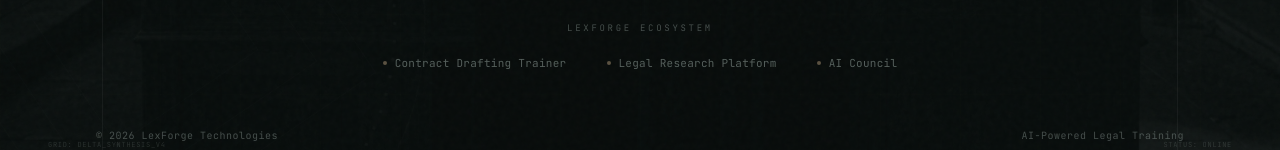
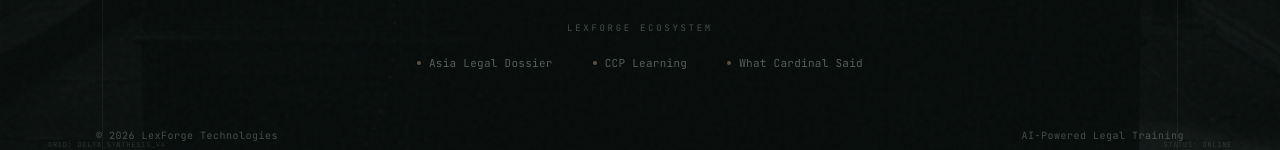
Before and after one commit to Ravs0/Legal-Trial, a React (Vite) app: page /#/landing in a window 1280 px wide. Shown: the part 786-936 px from the top of the page. Built offline with nearby package versions, Linux system fonts and the light colour scheme; a web font is replaced by a local one.

Commit message:
fix: update ecosystem links with real URLs (asia-legal-dossier, ccp-learning, what-cardinal-said)

```diff
--- a/screens/LandingScreen.tsx
+++ b/screens/LandingScreen.tsx
@@ -169,31 +169,31 @@ const LandingScreen: React.FC = () => {
           </p>
           <div className="flex flex-wrap items-center justify-center gap-6 sm:gap-10">
             <a
-              href="https://contracting-trainer.vercel.app"
+              href="https://asia-legal-dossier.vercel.app/"
               target="_blank"
               rel="noopener noreferrer"
               className="group flex items-center gap-2 text-brand-text-secondary/50 hover:text-brand-accent transition-colors duration-300"
             >
               <span className="w-1 h-1 rounded-full bg-brand-accent/40 group-hover:bg-brand-accent transition-colors" />
-              <span className="text-[11px] font-mono tracking-wide">Contract Drafting Trainer</span>
+              <span className="text-[11px] font-mono tracking-wide">Asia Legal Dossier</span>
             </a>
             <a
-              href="https://legal-research-platform.vercel.app"
+              href="https://repo-ccp-learning.vercel.app/"
               target="_blank"
               rel="noopener noreferrer"
               className="group flex items-center gap-2 text-brand-text-secondary/50 hover:text-brand-accent transition-colors duration-300"
             >
               <span className="w-1 h-1 rounded-full bg-brand-accent/40 group-hover:bg-brand-accent transition-colors" />
-              <span className="text-[11px] font-mono tracking-wide">Legal Research Platform</span>
+              <span className="text-[11px] font-mono tracking-wide">CCP Learning</span>
             </a>
             <a
-              href="https://ai-council.vercel.app"
+              href="https://what-cardinal-said.vercel.app/"
               target="_blank"
               rel="noopener noreferrer"
               className="group flex items-center gap-2 text-brand-text-secondary/50 hover:text-brand-accent transition-colors duration-300"
             >
               <span className="w-1 h-1 rounded-full bg-brand-accent/40 group-hover:bg-brand-accent transition-colors" />
-              <span className="text-[11px] font-mono tracking-wide">AI Council</span>
+              <span className="text-[11px] font-mono tracking-wide">What Cardinal Said</span>
             </a>
           </div>
         </div>
```
